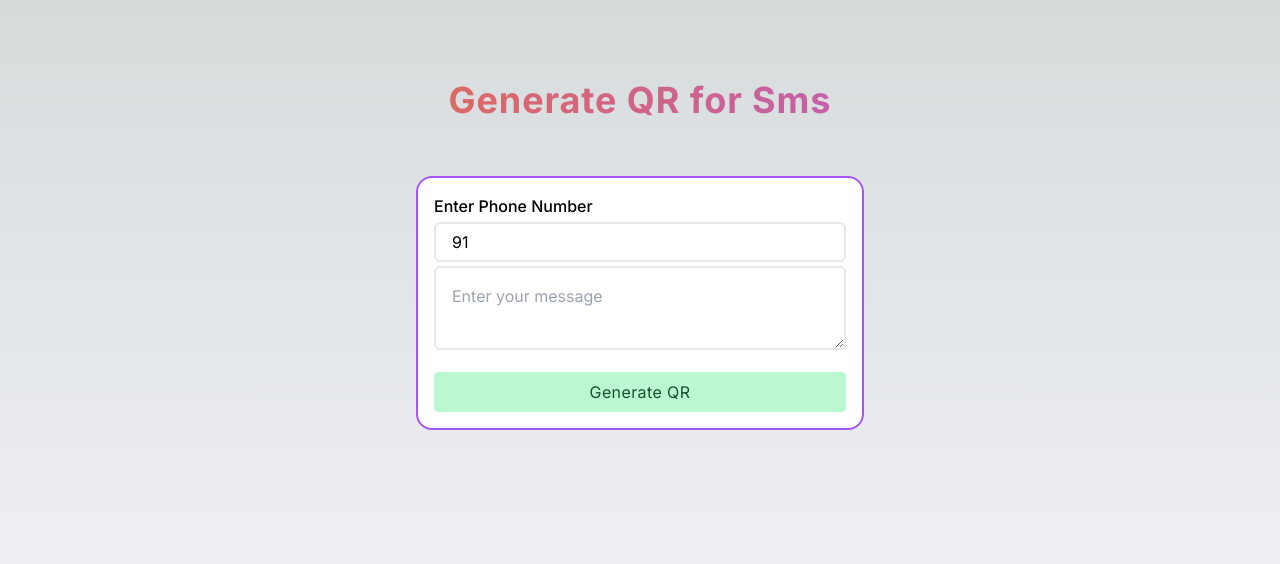
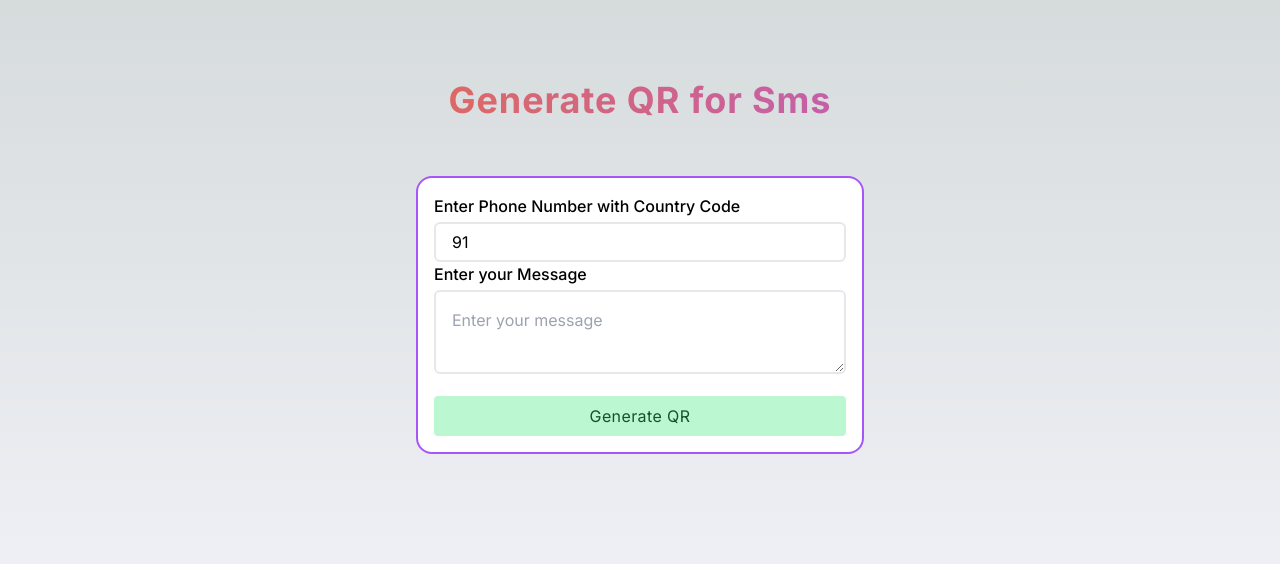
Before and after one commit to mohit2404/qr-generator, a Next.js app: page /sms in a window 1280 px wide. Shown: the top 564 px of the page. Built offline with nearby package versions, Linux system fonts and the light colour scheme.

Commit message:
update files

```diff
--- a/app/_ui/input.tsx
+++ b/app/_ui/input.tsx
@@ -34,6 +34,10 @@ export default function Input({
       />
 
       {withTextArea && (
+        <>
+          <label htmlFor={"message"} className="font-medium">
+            Enter your Message
+          </label>
           <textarea
             name="message"
             cols={4}
@@ -41,6 +45,7 @@ export default function Input({
             placeholder="Enter your message"
             onChange={hadleOnChange}
           />
+        </>
       )}
     </div>
   );
--- a/app/sms/page.tsx
+++ b/app/sms/page.tsx
@@ -60,7 +60,7 @@ export default function TextPage() {
         <form onSubmit={handleFormSubmit}>
           <Input
             keyName={"phone"}
-            label={"Enter Phone Number"}
+            label={"Enter Phone Number with Country Code"}
             type={"tel"}
             value={String(phone)}
             placeholder={"918826709142"}
--- a/styles/globals.css
+++ b/styles/globals.css
@@ -34,7 +34,7 @@ body {
 
 @layer components {
   .section {
-    @apply h-screen p-4 py-20 xl:px-0;
+    @apply h-fit p-4 py-20 xl:px-0;
   }
 
   .qr-card {
```
Lines whose indentation alone changed are shown as unchanged.
